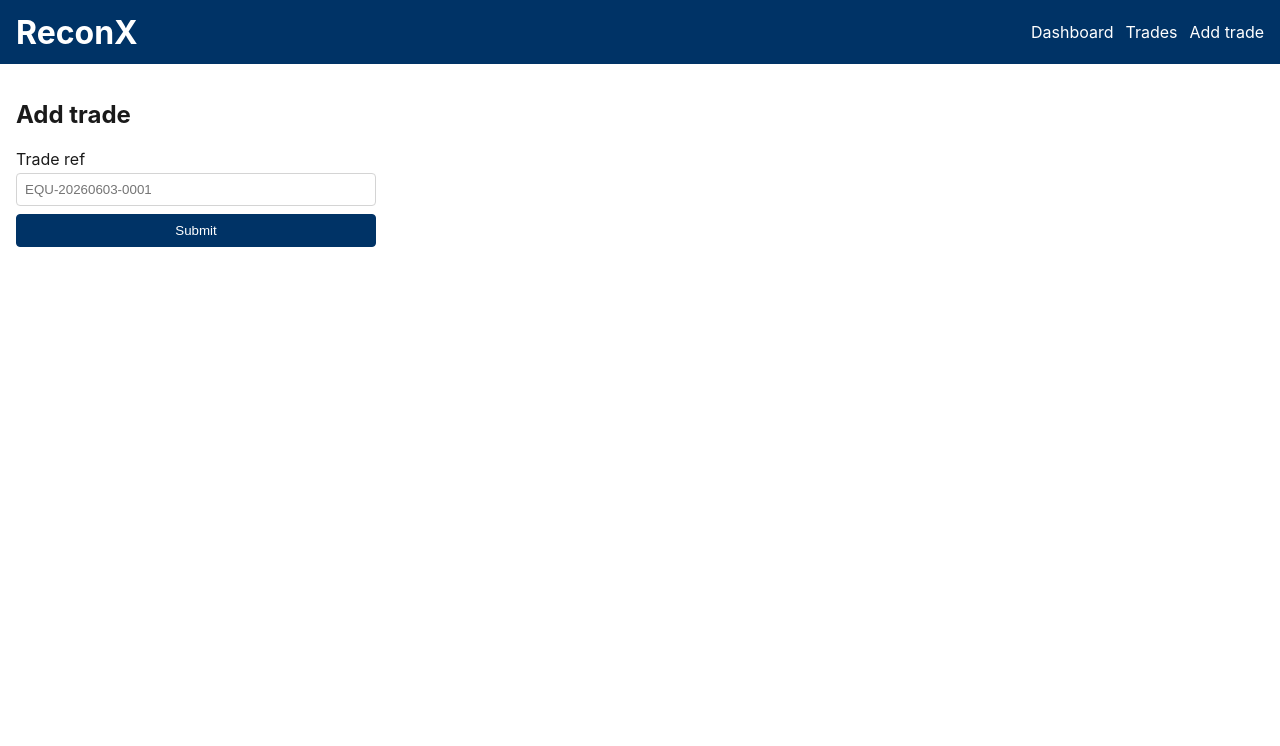
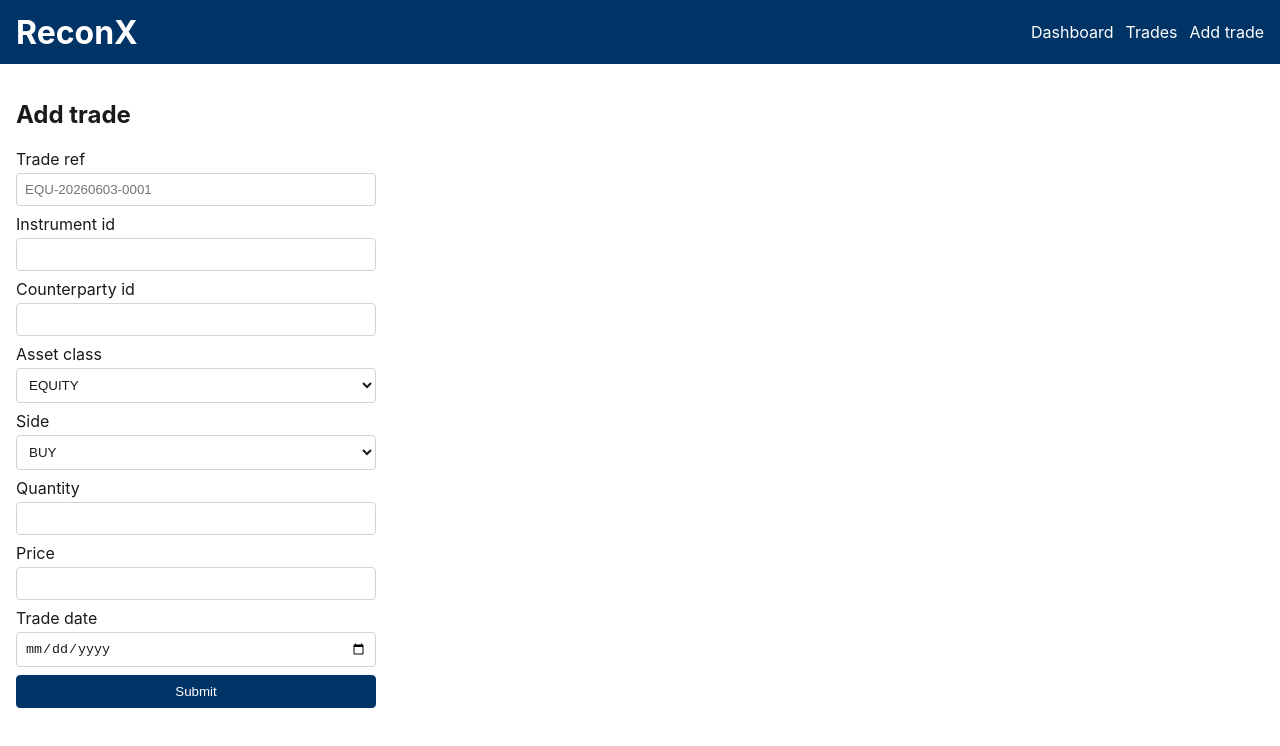
Before and after one commit to mekalasamiksha/db2026-cohort6-team4-reconX, a React (Vite) app in the folder frontend/: page /trades/new in a window 1280 px wide. Shown: the top 746 px of the page. Built offline with nearby package versions, Linux system fonts and the light colour scheme.

Commit message:
Implement Yup validation schema for AddTrade form
Build the /trades/new page as a react-hook-form form validated against a yup schema that covers trade ref, instrument, quantity, price, and trade date.

```diff
--- a/frontend/src/pages/AddTrade.jsx
+++ b/frontend/src/pages/AddTrade.jsx
@@ -1,4 +1,4 @@
-// TICKET-ADV123 — React Hook Form + Yup validation.
+// React Hook Form + Yup validation.
 import React from 'react';
 import { useForm } from 'react-hook-form';
 import { yupResolver } from '@hookform/resolvers/yup';
@@ -6,36 +6,45 @@ import * as yup from 'yup';
 import { withAuth } from '@components/withAuth.jsx';
 import { api } from '@services/apiService.js';
 
-// TODO(TICKET-ADV123): build a yup.object schema covering every field on the
-//   form. Suggested validators:
-//     tradeRef       — string, regex /^[A-Z]{3}-\d{8}-\d{4}$/ ("AAA-YYYYMMDD-NNNN")
-//     instrumentId   — integer, positive
-//     counterpartyId — integer, positive
-//     assetClass     — oneOf ['EQUITY','FX','BOND','DERIVATIVE']
-//     side           — oneOf ['BUY','SELL']
-//     quantity       — positive number
-//     price          — positive number
-//     tradeDate      — date
-const schema = yup.object({});
+const schema = yup.object({
+  tradeRef:         yup.string().matches(/^[A-Z]{3}-\d{8}-\d{4}$/, 'AAA-YYYYMMDD-NNNN').required(),
+  instrumentId:     yup.number().integer().positive().required(),
+  counterpartyId:   yup.number().integer().positive().required(),
+  assetClass:       yup.string().oneOf(['EQUITY','FX','BOND','DERIVATIVE']).required(),
+  side:             yup.string().oneOf(['BUY','SELL']).required(),
+  quantity:         yup.number().positive().required(),
+  price:            yup.number().positive().required(),
+  tradeDate:        yup.date().required(),
+});
 
 function AddTrade() {
   const { register, handleSubmit, formState: { errors, isSubmitting }, reset } =
         useForm({ resolver: yupResolver(schema) });
 
   async function onSubmit(values) {
-    // TODO(TICKET-ADV123): call api.createTrade(values), reset the form on
-    //                     success, surface server errors back to the user.
+    await api.createTrade(values);
+    reset();
   }
 
   return (
     <section>
       <h2>Add trade</h2>
       <form onSubmit={handleSubmit(onSubmit)} className="trade-form">
-        {/* TODO(TICKET-ADV123): wire up <input {...register('tradeRef')} /> for
-            every field listed in the schema above. Render
-            errors.<field>.message under each input when present. */}
         <label>Trade ref   <input {...register('tradeRef')} placeholder="EQU-20260603-0001" /></label>
         {errors.tradeRef && <p className="form-error">{errors.tradeRef.message}</p>}
+
+        <label>Instrument id   <input type="number" {...register('instrumentId')} /></label>
+        <label>Counterparty id <input type="number" {...register('counterpartyId')} /></label>
+        <label>Asset class    <select {...register('assetClass')}>
+          <option value="EQUITY">EQUITY</option><option value="FX">FX</option>
+          <option value="BOND">BOND</option><option value="DERIVATIVE">DERIVATIVE</option>
+        </select></label>
+        <label>Side <select {...register('side')}>
+          <option value="BUY">BUY</option><option value="SELL">SELL</option>
+        </select></label>
+        <label>Quantity  <input type="number" step="0.0001" {...register('quantity')} /></label>
+        <label>Price     <input type="number" step="0.0001" {...register('price')} /></label>
+        <label>Trade date<input type="date" {...register('tradeDate')} /></label>
 
         <button disabled={isSubmitting} type="submit">Submit</button>
       </form>
```
